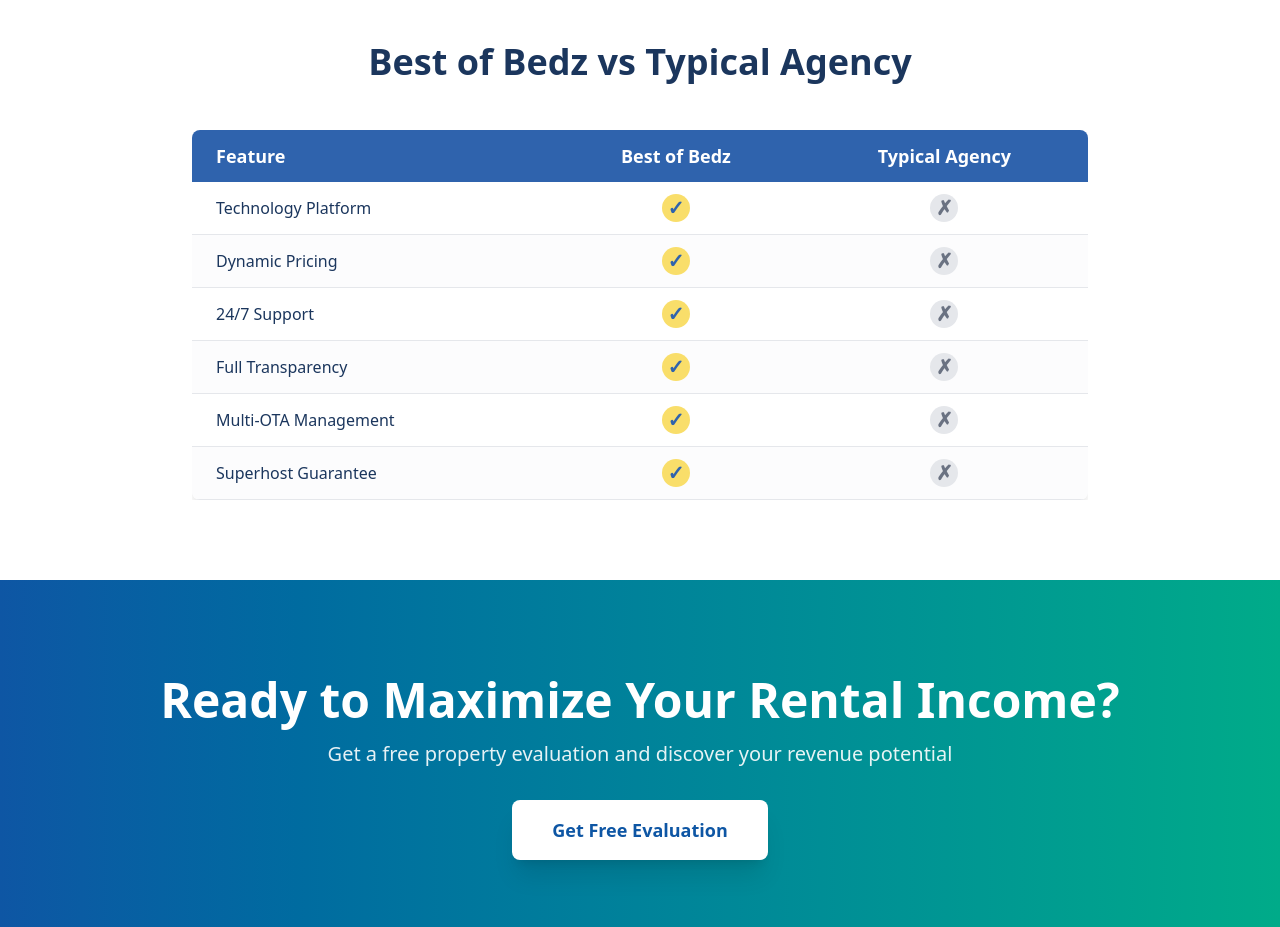
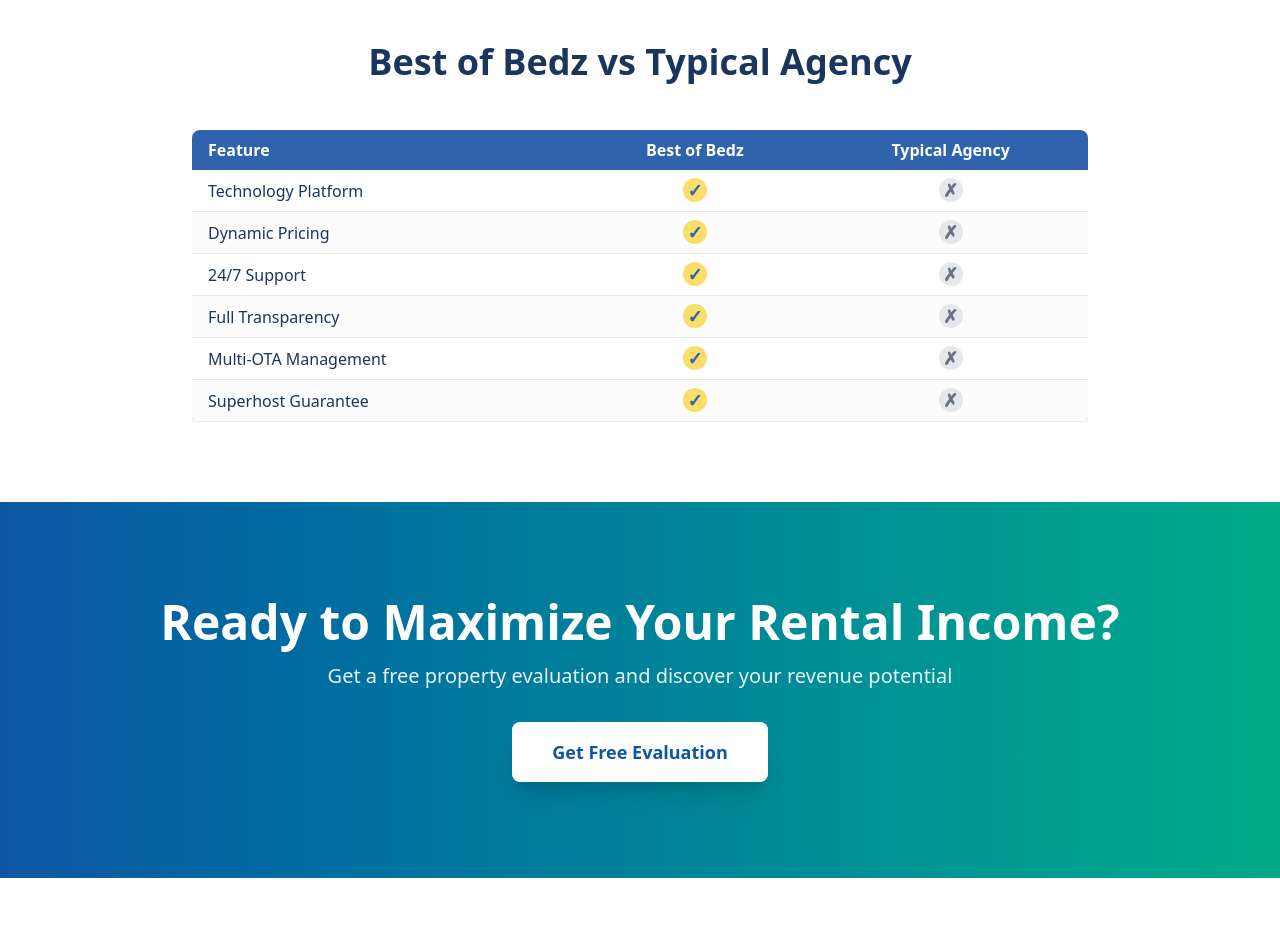
Before and after one commit to HASSANBOB533/property-mgtg-new, a Next.js app: page /en in a window 1280 px wide. Shown: the part 4580-5507 px from the top of the page. Built offline with nearby package versions, Linux system fonts and the light colour scheme.

Commit message:
Reduce spacing: tighter padding and smaller icons for compact table

```diff
--- a/components/homepage/ComparisonTable.tsx
+++ b/components/homepage/ComparisonTable.tsx
@@ -25,11 +25,11 @@
           <table className="w-full border-collapse bg-white shadow-lg rounded-lg overflow-hidden">
             <thead>
               <tr className="bg-[#2F63AD]">
-                <th className="text-left py-3 px-6 font-semibold text-white text-lg">Feature</th>
-                <th className="text-center py-3 px-6 font-semibold text-white text-lg">
+                <th className="text-left py-2 px-4 font-semibold text-white">Feature</th>
+                <th className="text-center py-2 px-4 font-semibold text-white">
                   {t('bob')}
                 </th>
-                <th className="text-center py-3 px-6 font-semibold text-white text-lg">
+                <th className="text-center py-2 px-4 font-semibold text-white">
                   {t('typical')}
                 </th>
               </tr>
@@ -42,16 +42,16 @@
                     idx % 2 === 0 ? 'bg-white' : 'bg-gray-50/50'
                   }`}
                 >
-                  <td className="py-3 px-6 text-dark-text font-medium">
+                  <td className="py-2 px-4 text-dark-text">
                     {t(`features.${feature}`)}
                   </td>
-                  <td className="text-center py-3 px-6">
-                    <span className="inline-flex items-center justify-center w-7 h-7 rounded-full bg-[#F9DE6A] text-[#2F63AD] text-xl font-bold">
+                  <td className="text-center py-2 px-4">
+                    <span className="inline-flex items-center justify-center w-6 h-6 rounded-full bg-[#F9DE6A] text-[#2F63AD] text-lg font-bold">
                       ✓
                     </span>
                   </td>
-                  <td className="text-center py-3 px-6">
-                    <span className="inline-flex items-center justify-center w-7 h-7 rounded-full bg-gray-200 text-gray-500 text-xl font-bold">
+                  <td className="text-center py-2 px-4">
+                    <span className="inline-flex items-center justify-center w-6 h-6 rounded-full bg-gray-200 text-gray-500 text-lg font-bold">
                       ✗
                     </span>
                   </td>
```
